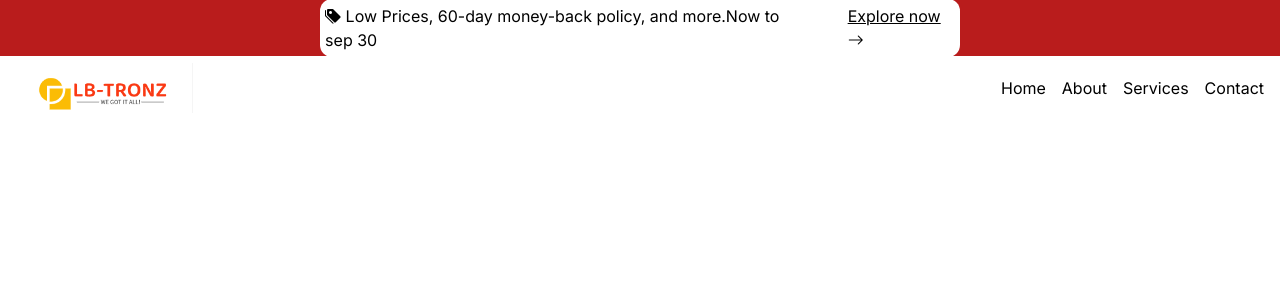
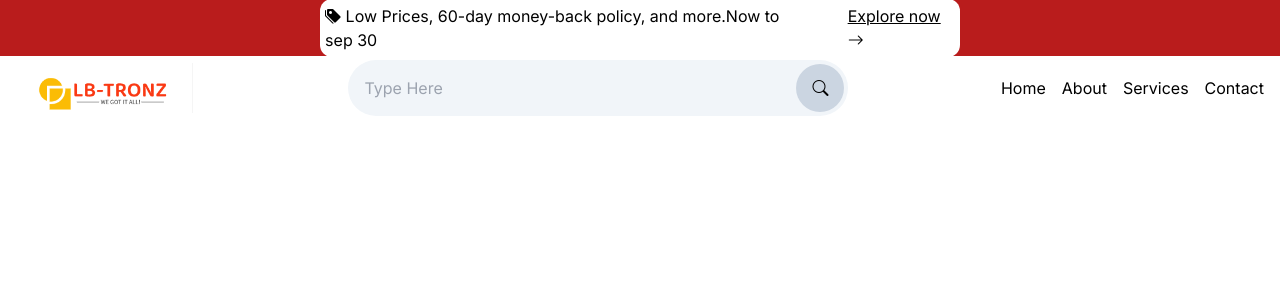
Before and after one commit to MALWICK/Lb-laptops, a Next.js app: page / in a window 1280 px wide. Shown: the top 300 px of the page. Built offline with nearby package versions, Linux system fonts and the light colour scheme.

Commit message:
updated my searchbar

```diff
--- a/components/homepage/HomeNavbar.tsx
+++ b/components/homepage/HomeNavbar.tsx
@@ -3,6 +3,7 @@ import "bootstrap-icons/font/bootstrap-icons.css";
 import "../homepage/HomeNavbar.css";
 import Image from "next/image";
 import Lblogo from "../../assets/images/lB-logo.png"
+import Searchbar from "./searchbar";
 
 function HomeNavbar() {
   const [isSticky, setIsSticky] = useState(false);
@@ -51,7 +52,7 @@ function HomeNavbar() {
           <Image src={Lblogo} alt="my-logo"/>
           </div>
 
-
+          <Searchbar />
 
           <div className="md:hidden">
             <button
--- a/components/homepage/searchbar.tsx
+++ b/components/homepage/searchbar.tsx
@@ -1,46 +1,79 @@
-"use client";
-import React, { useState } from "react";
+import React, { useState, useEffect } from "react";
 import { words } from "@/data/data";
 
-function searchbar() {
+function SearchBar() {
   const [activeSearch, setActiveSearch] = useState<string[]>([]);
+  const [searchValue, setSearchValue] = useState<string>("");
+  const [selectedSuggestionIndex, setSelectedSuggestionIndex] = useState<number>(-1);
 
-  const handleSearch = (e: any) => {
-    e.preventDefault();
-    if (e.target.value === "") {
+  const handleSearch = (e: React.ChangeEvent<HTMLInputElement>) => {
+    const value = e.target.value;
+    setSearchValue(value);
+    if (value === "") {
       setActiveSearch([]);
       return false;
     }
-    setActiveSearch(
-      words.filter((w) => w.includes(e.target.value)).slice(0, 8)
-    );
+    setActiveSearch(words.filter((w) => w.includes(value)).slice(0, 8));
   };
+
+  const handleSuggestionClick = (suggestion: string) => {
+    setSearchValue(suggestion);
+    setActiveSearch([]);
+  };
+
+  const handleKeyDown = (e: React.KeyboardEvent<HTMLInputElement>) => {
+    if (e.key === "ArrowUp") {
+      e.preventDefault();
+      setSelectedSuggestionIndex((prevIndex) => Math.max(prevIndex - 1, -1));
+    } else if (e.key === "ArrowDown") {
+      e.preventDefault();
+      setSelectedSuggestionIndex((prevIndex) => Math.min(prevIndex + 1, activeSearch.length - 1));
+    } else if (e.key === "Enter") {
+      if (selectedSuggestionIndex >= 0) {
+        e.preventDefault();
+        const selectedSuggestion = activeSearch[selectedSuggestionIndex];
+        setSearchValue(selectedSuggestion);
+        setActiveSearch([]);
+      }
+    }
+  };
+
+  useEffect(() => {
+    setSelectedSuggestionIndex(-1);
+  }, [activeSearch]);
+
   return (
     <form className="w-[500px] relative">
       <div className="relative">
         <input
           type="search"
-          className="w-full p-4 rounded-full bg-slate-800"
+          className="w-full p-4 rounded-full bg-slate-100"
           id="searchinput"
           placeholder="Type Here"
-          onChange={(e) => handleSearch(e)}
+          value={searchValue}
+          onChange={handleSearch}
+          onKeyDown={handleKeyDown}
         />
-        <button className="absolute right-1 top-1/2 -translate-y-1/2 p-4 bg-slate-300 rounded-full">
+        <button className="absolute right-1 top-1/2 -translate-y-1/2 p-4 bg-slate-300 rounded-full h-12 flex items-center justify-items-center w-12">
           <i className="bi bi-search"></i>
         </button>
       </div>
 
       {activeSearch.length > 0 && (
-        <div className="absolute top-20 p-4 bg-slate-800 text-black w-full rounded-xl left-1/2 -translate-x-1/2 flex flex-col gap-2">
-            {
-                activeSearch.map(s => (
-                    <span>{s}</span>
-                ))
-            }
+        <div className="absolute top-20 p-4 bg-slate-100 text-black w-full rounded-xl left-1/2 -translate-x-1/2 flex flex-col gap-2">
+          {activeSearch.map((suggestion, index) => (
+            <span
+              key={suggestion}
+              onClick={() => handleSuggestionClick(suggestion)}
+              className={selectedSuggestionIndex === index ? "selected" : ""}
+            >
+              {suggestion}
+            </span>
+          ))}
         </div>
       )}
     </form>
   );
 }
 
-export default searchbar;
+export default SearchBar;
```
